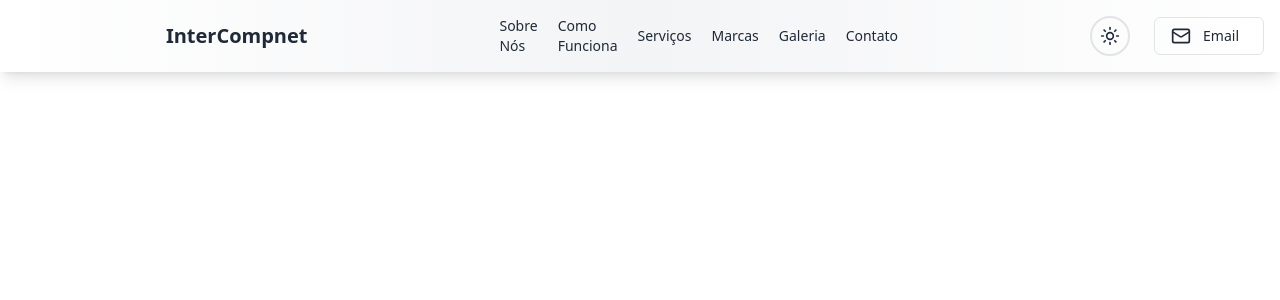
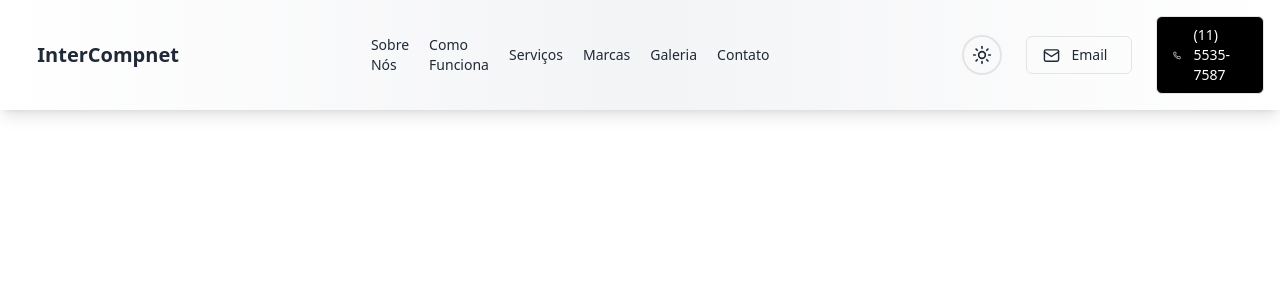
Before and after one commit to Daischi/Intercompnet, a Next.js app: page / in a window 1280 px wide. Shown: the top 300 px of the page. Built offline with nearby package versions, Linux system fonts and the light colour scheme.

Commit message:
terminando navegation

```diff
--- a/src/app/components/Navegation/index.tsx
+++ b/src/app/components/Navegation/index.tsx
@@ -2,7 +2,7 @@
 import { useTheme } from "next-themes"
 import { useEffect, useState } from "react"
 import Link from "next/link"
-import { Moon, Sun, Mail } from "lucide-react"
+import { Moon, Sun, Mail, Phone } from "lucide-react"
 
 
 export default function Navigation() {
@@ -67,7 +67,12 @@ export default function Navigation() {
 
         </button>
 
-        <a className="text-sm pl-4 pr-6 py-2 border-[1.5px] rounded-md text-left flex items-center justify-center gap-3 hover:bg-zinc-200 dark:hover:bg-zinc-800 transition-colors duration-200" href="#"><Mail size={20}/>Email</a>
+        <a className="text-sm pl-4 pr-6 py-2 border-[1.5px] rounded-md text-left flex items-center justify-center gap-3 hover:bg-zinc-200 dark:hover:bg-zinc-800
+        transition-colors duration-300" href="#"><Mail size={17}/>Email</a>
+
+        <a className="text-sm pl-4 pr-6 py-2 border-[1.5px] rounded-md text-left flex items-center justify-center gap-3
+         dark:bg-slate-50 dark:text-black dark:hover:bg-opacity-85 transition-colors duration-300
+         bg-black text-white font-medium hover:bg-opacity-80" href="#"><Phone size={17}/>(11) 5535-7587</a>
 
 
       </div>
```
